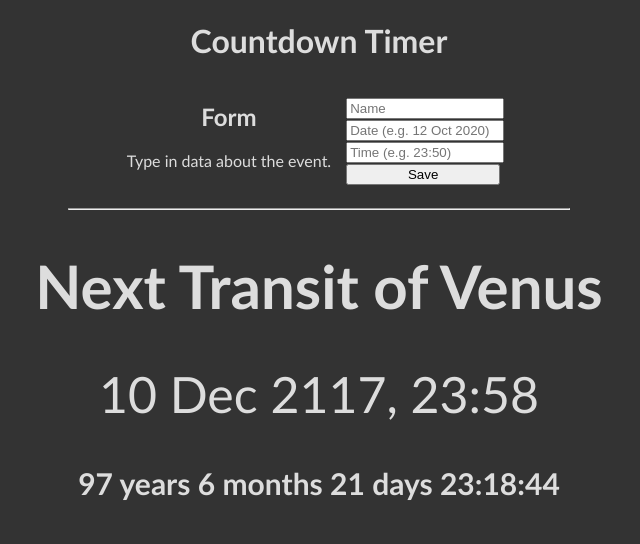
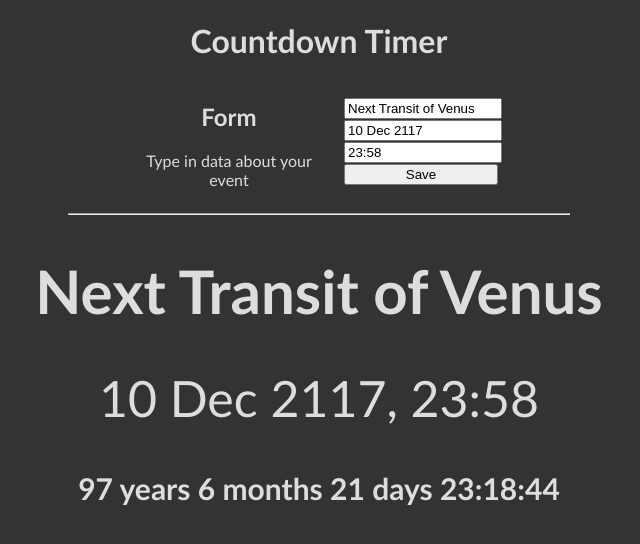
Before and after one commit to tomasz-rebas/react-countdown-timer, a React (Create React App) app: page / in a window 1280 px wide. Shown: the top 544 px of the page, without its empty margins (321-961 px from the left). Built offline with nearby package versions, Linux system fonts and the light colour scheme.

Commit message:
Set default input values

```diff
--- a/src/components/Form.js
+++ b/src/components/Form.js
@@ -5,12 +5,12 @@ function Form(props) {
         <form onSubmit={props.saveUserInput}>
             <div>
                 <h2>Form</h2>
-                <p>Type in data about the event.</p>
+                <p className="info">Type in data about your event</p>
             </div>
             <div className="input-container">
-                <input name="name" placeholder="Name"/><br/>
-                <input name="date" placeholder="Date (e.g. 12 Oct 2020)"/><br/>
-                <input name="time" placeholder="Time (e.g. 23:50)"/><br/>
+                <input name="name" placeholder="Name" defaultValue={props.eventData.name}/><br/>
+                <input name="date" placeholder="Date (e.g. 12 Oct 2020)" defaultValue={props.eventData.date}/><br/>
+                <input name="time" placeholder="Time (e.g. 23:50)" defaultValue={props.eventData.time}/><br/>
                 <button className="save-button">Save</button>
             </div>
         </form>
--- a/src/style.css
+++ b/src/style.css
@@ -8,6 +8,10 @@ body {
 form {
   display: flex;
   justify-content: center;
+}
+
+.info {
+  width: 200px;
 }
 
 input {
```
